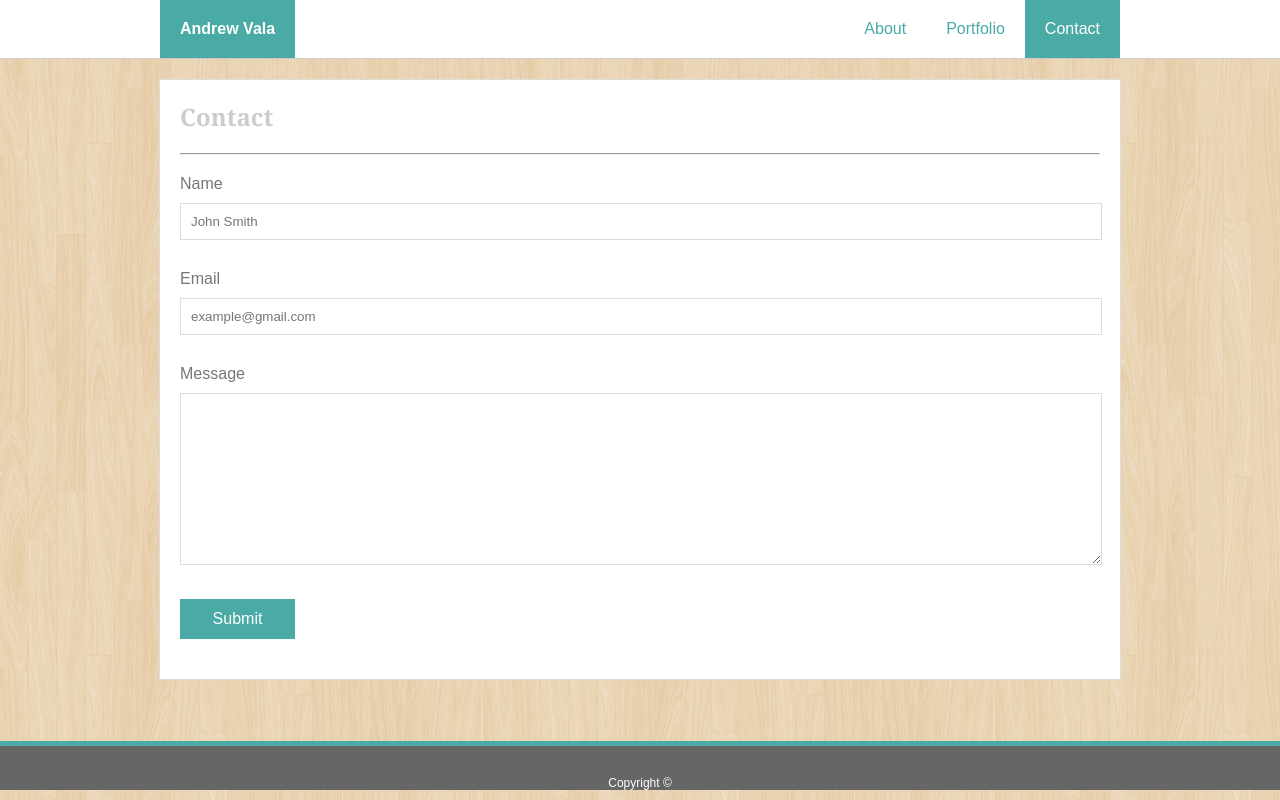
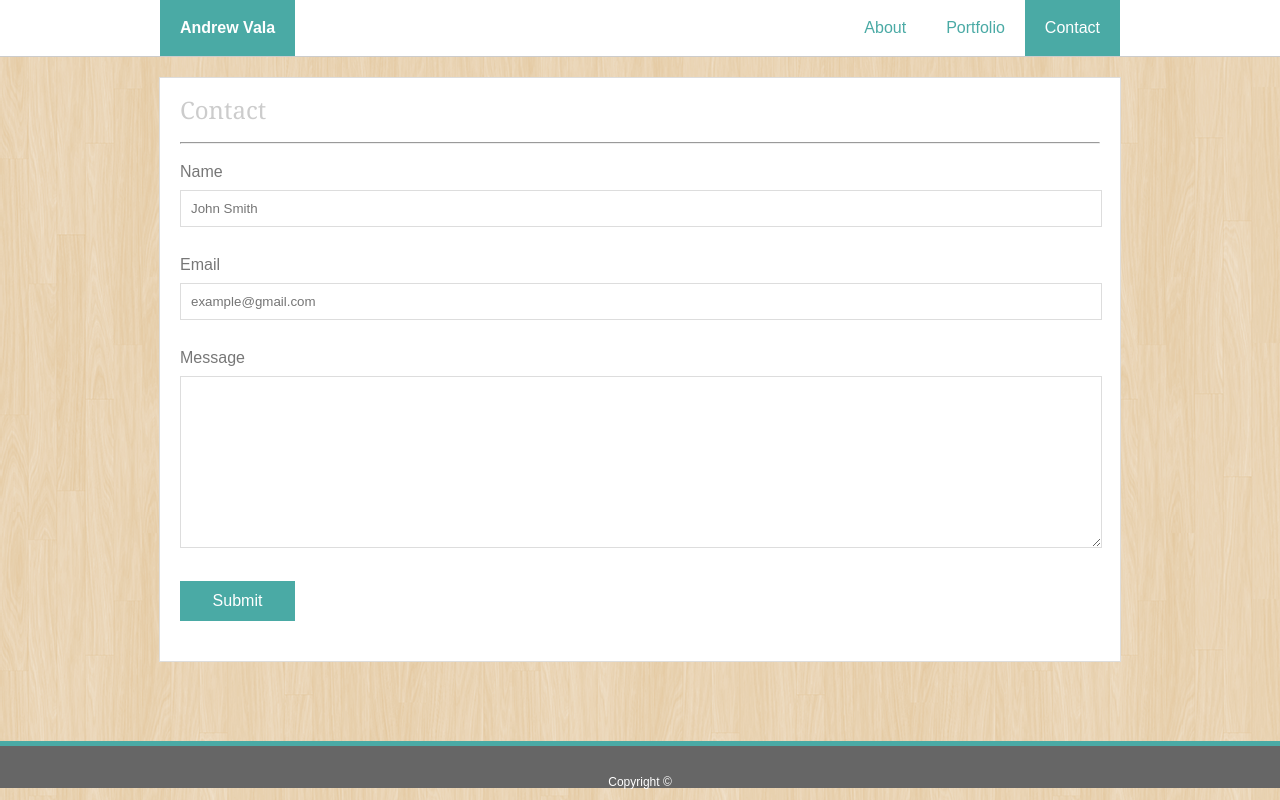
Before and after one commit to awvala/Basic-Portfolio, a plain HTML site: page contact.html in a window 1280 px wide. Drawn offline with Linux system fonts and the light colour scheme.

Commit message:
Added reset CSS file reference

```diff
--- a/contact.html
+++ b/contact.html
@@ -7,6 +7,7 @@
     <meta http-equiv="X-UA-Compatible" content="IE=edge">
     <title>Contact</title>
     <meta name="viewport" content="width=device-width, initial-scale=1">
+    <link rel="stylesheet" type="text/css" href="/assets/css/reset.css">
     <link rel="stylesheet" type="text/css" media="screen" href="assets/css/style.css" />
 </head>
 
```
Also changed, not shown: index.html (+1 -0 lines), portfolio.html (+1 -0 lines).
